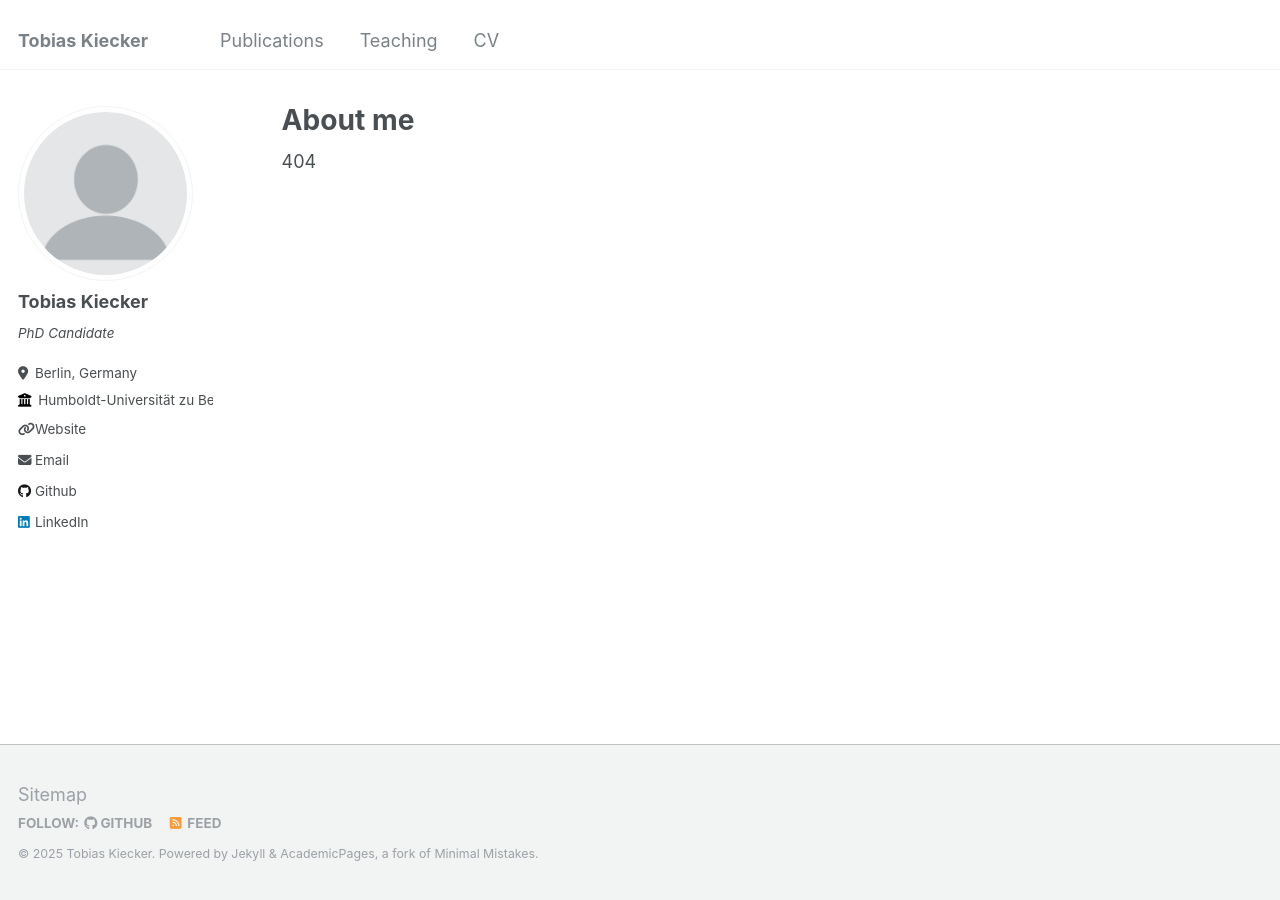
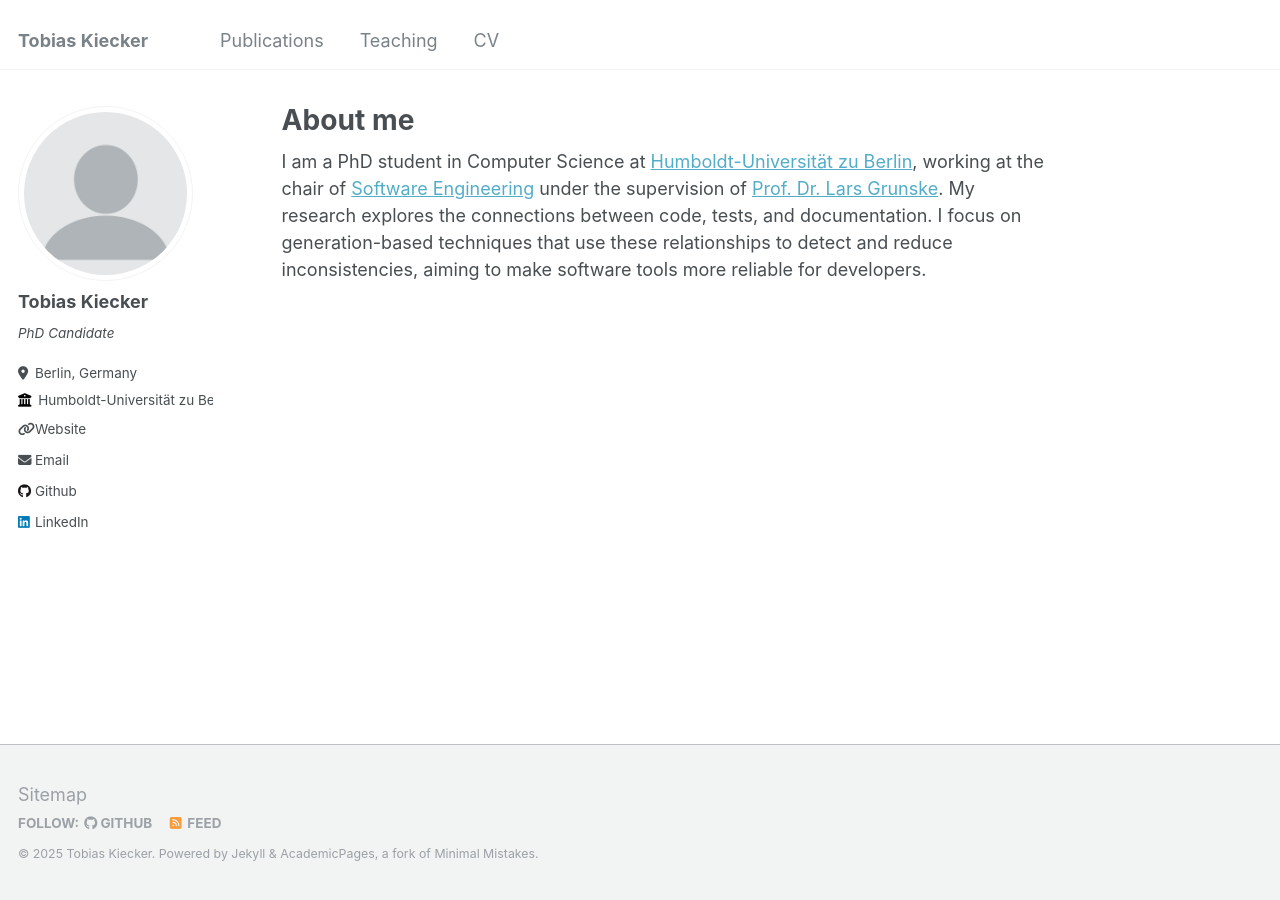
Before and after one commit to TobiasKiecker/TobiasKiecker.github.io, a Jekyll site: the page built from _pages/about.md, in a window 1280 px wide. Built offline with Jekyll 4.4.1, drawn with Linux system fonts in a browser that asks for light colours.

Commit message:
Revise about page with updated bio
Updated personal information and research focus.

```diff
--- a/_pages/about.md
+++ b/_pages/about.md
@@ -7,4 +7,4 @@ redirect_from:
   - /about.html
 ---
 
-404
+I am a PhD student in Computer Science at [Humboldt-Universität zu Berlin](https://www.hu-berlin.de/de), working at the chair of [Software Engineering](https://www.informatik.hu-berlin.de/en/forschung-en/gebiete/se/se) under the supervision of [Prof. Dr. Lars Grunske]([https://example.com](https://www.informatik.hu-berlin.de/de/Members/lars-grunske)). My research explores the connections between code, tests, and documentation. I focus on generation-based techniques that use these relationships to detect and reduce inconsistencies, aiming to make software tools more reliable for developers.
```
